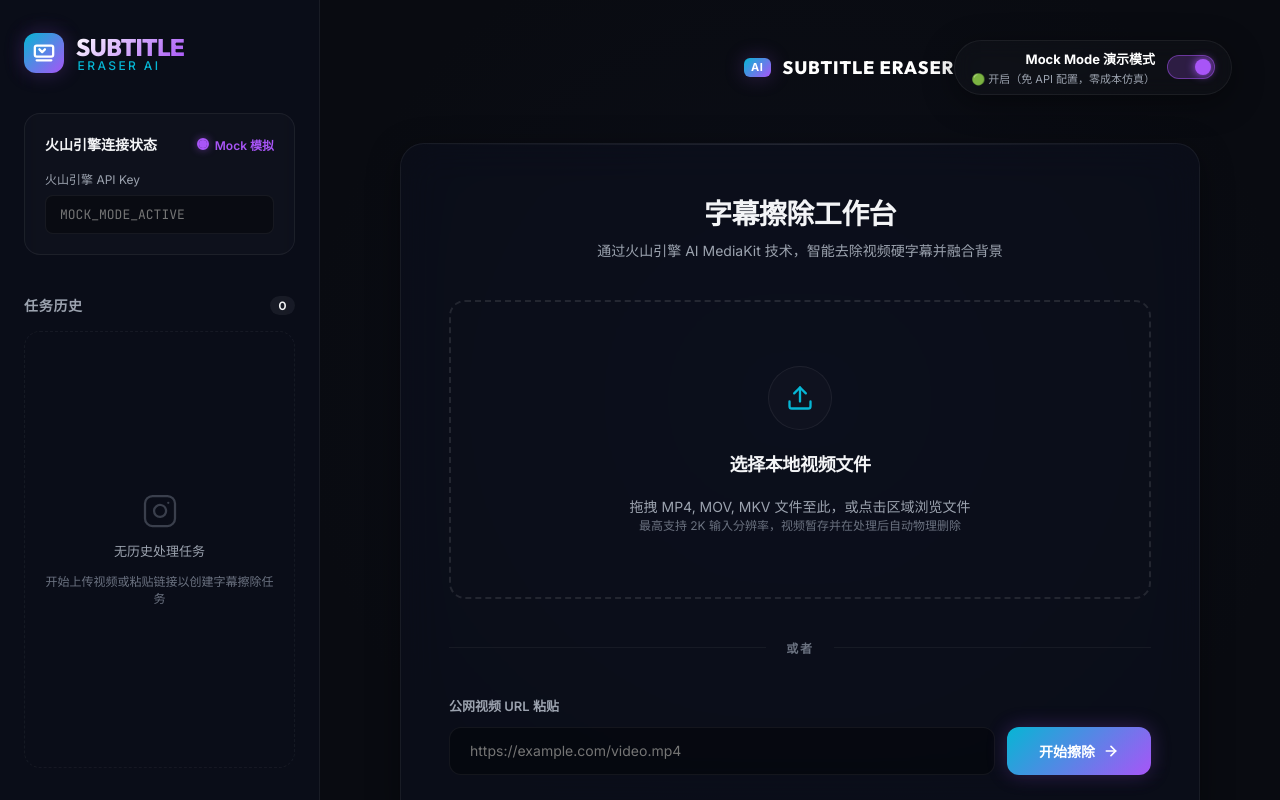
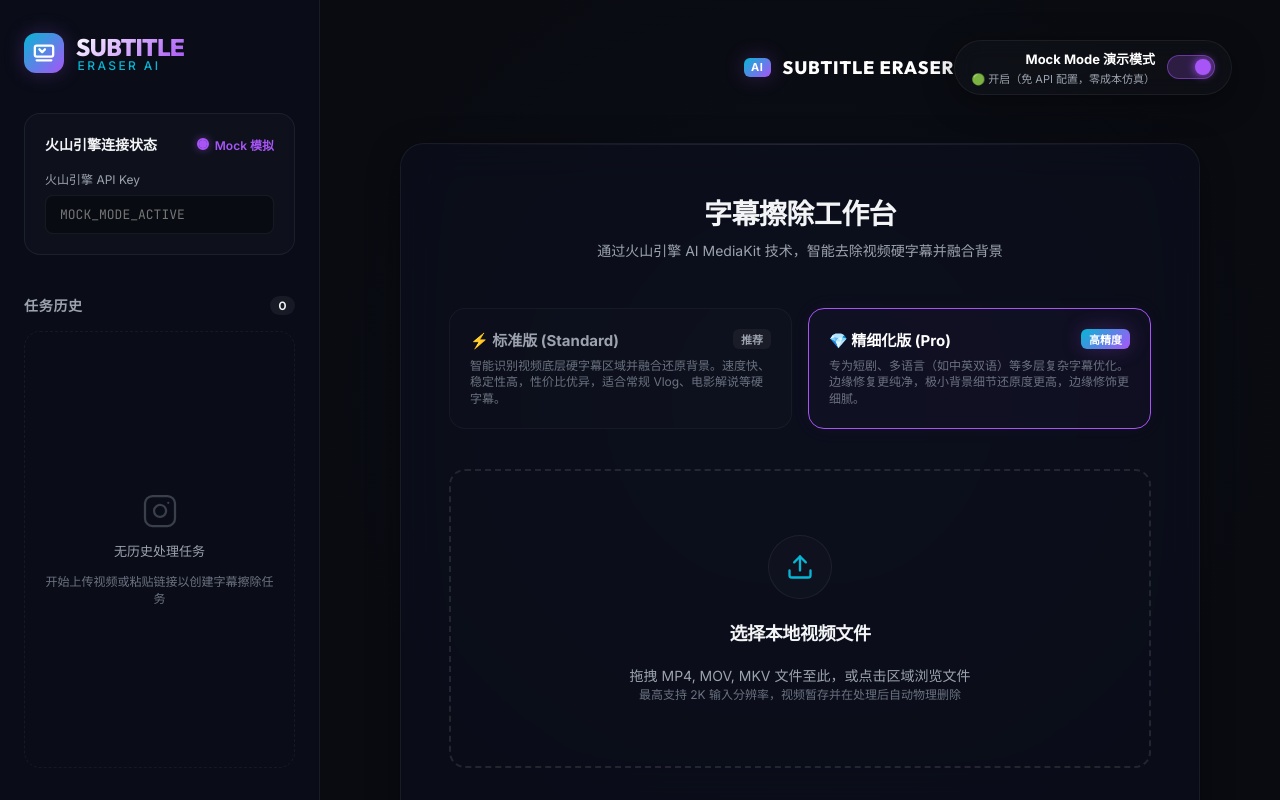
Before and after one commit to guochaopeng110-maker/EraseVideoSubtitle, a Next.js app: page / in a window 1280 px wide. Built offline with nearby package versions, Linux system fonts and the light colour scheme.

Commit message:
feat: support selectable standard and pro volcengine subtitle erase modes

```diff
--- a/src/app/api/tasks/route.ts
+++ b/src/app/api/tasks/route.ts
@@ -9,7 +9,7 @@ export async function POST(request: Request) {
     CleanupScheduler.start();
 
     const body = await request.json().catch(() => ({}));
-    const { videoUrl, mockMode, apiKey } = body;
+    const { videoUrl, mockMode, apiKey, isPro } = body;
 
     // Behavior 4: Validate parameters
     if (!videoUrl || typeof videoUrl !== 'string') {
@@ -22,7 +22,7 @@ export async function POST(request: Request) {
     // Behavior 5: If Mock Mode is active, delegate to MockVolcengineClient
     if (mockMode) {
       const client = new MockVolcengineClient();
-      const response = await client.submitEraseTask(videoUrl);
+      const response = await client.submitEraseTask(videoUrl, isPro);
       return NextResponse.json(response);
     }
 
@@ -38,7 +38,7 @@ export async function POST(request: Request) {
 
     // Delegate to RealVolcengineClient
     const client = new RealVolcengineClient(resolvedKey);
-    const response = await client.submitEraseTask(videoUrl);
+    const response = await client.submitEraseTask(videoUrl, isPro);
 
     // If Volcengine returned an API error, forward with the status code or structure
     if (!response.success && response.error) {
--- a/src/app/components/MainDashboard/MainDashboard.module.css
+++ b/src/app/components/MainDashboard/MainDashboard.module.css
@@ -587,3 +587,79 @@
   box-shadow: var(--shadow-glow);
   letter-spacing: 0.05em;
 }
+
+/* Erase Version Selector */
+.versionSelector {
+  display: grid;
+  grid-template-columns: repeat(2, 1fr);
+  gap: 1rem;
+  width: 100%;
+  margin-top: 0.5rem;
+}
+
+.versionCard {
+  background: rgba(255, 255, 255, 0.01);
+  border: 1px solid rgba(255, 255, 255, 0.04);
+  border-radius: 16px;
+  padding: 1.25rem;
+  cursor: pointer;
+  transition: all 0.3s cubic-bezier(0.16, 1, 0.3, 1);
+  display: flex;
+  flex-direction: column;
+  gap: 0.5rem;
+  text-align: left;
+  position: relative;
+  overflow: hidden;
+}
+
+.versionCard:hover {
+  background: rgba(255, 255, 255, 0.02);
+  border-color: rgba(255, 255, 255, 0.15);
+}
+
+.versionCardActive {
+  background: rgba(168, 85, 247, 0.03) !important;
+  border-color: var(--accent-purple) !important;
+  box-shadow: 0 0 20px rgba(168, 85, 247, 0.05);
+}
+
+.versionCardHeader {
+  display: flex;
+  align-items: center;
+  justify-content: space-between;
+  width: 100%;
+}
+
+.versionBadge {
+  font-size: 0.6875rem;
+  font-weight: 800;
+  padding: 0.15rem 0.5rem;
+  border-radius: 6px;
+  background: rgba(255, 255, 255, 0.05);
+  color: var(--text-secondary);
+}
+
+.versionBadgeActive {
+  background: var(--gradient-neon) !important;
+  color: #ffffff !important;
+  box-shadow: var(--shadow-glow);
+}
+
+.versionTitle {
+  font-size: 0.9375rem;
+  font-weight: 700;
+  color: var(--text-secondary);
+  display: flex;
+  align-items: center;
+  gap: 0.5rem;
+}
+
+.versionTitleActive {
+  color: #ffffff !important;
+}
+
+.versionDesc {
+  font-size: 0.75rem;
+  color: var(--text-muted);
+  line-height: 1.4;
+}
--- a/src/app/components/MainDashboard/MainDashboard.tsx
+++ b/src/app/components/MainDashboard/MainDashboard.tsx
@@ -6,6 +6,8 @@ import styles from './MainDashboard.module.css';
 interface MainDashboardProps {
   mockMode: boolean;
   onMockModeToggle: () => void;
+  isPro: boolean;
+  onIsProChange: (value: boolean) => void;
   videoUrl: string;
   onVideoUrlChange: (url: string) => void;
   onSubmit: () => void;
@@ -46,6 +48,8 @@ const pipelineSteps = [
 export default function MainDashboard({
   mockMode,
   onMockModeToggle,
+  isPro,
+  onIsProChange,
   videoUrl,
   onVideoUrlChange,
   onSubmit,
@@ -447,6 +451,43 @@ export default function MainDashboard({
                 </p>
               </div>
 
+              {/* Erase Version Selector */}
+              <div className={styles.versionSelector}>
+                <div
+                  className={`${styles.versionCard} ${!isPro ? styles.versionCardActive : ''}`}
+                  onClick={() => !uploading && onIsProChange(false)}
+                >
+                  <div className={styles.versionCardHeader}>
+                    <span className={`${styles.versionTitle} ${!isPro ? styles.versionTitleActive : ''}`}>
+                      ⚡ 标准版 (Standard)
+                    </span>
+                    <span className={`${styles.versionBadge} ${!isPro ? styles.versionBadgeActive : ''}`}>
+                      推荐
+                    </span>
+                  </div>
+                  <p className={styles.versionDesc}>
+                    智能识别视频底层硬字幕区域并融合还原背景。速度快、稳定性高，性价比优异，适合常规 Vlog、电影解说等硬字幕。
+                  </p>
+                </div>
+
+                <div
+                  className={`${styles.versionCard} ${isPro ? styles.versionCardActive : ''}`}
+                  onClick={() => !uploading && onIsProChange(true)}
+                >
+                  <div className={styles.versionCardHeader}>
+                    <span className={`${styles.versionTitle} ${isPro ? styles.versionTitleActive : ''}`}>
+                      💎 精细化版 (Pro)
+                    </span>
+                    <span className={`${styles.versionBadge} ${isPro ? styles.versionBadgeActive : ''}`}>
+                      高精度
+                    </span>
+                  </div>
+                  <p className={styles.versionDesc}>
+                    专为短剧、多语言（如中英双语）等多层复杂字幕优化。边缘修复更纯净，极小背景细节还原度更高，边缘修饰更细腻。
+                  </p>
+                </div>
+              </div>
+
               {/* Hidden File Input */}
               <input
                 type="file"
--- a/src/app/page.tsx
+++ b/src/app/page.tsx
@@ -18,6 +18,7 @@ const formatError = (err: unknown): string => {
 
 export default function Home() {
   const [mockMode, setMockMode] = useState<boolean>(true);
+  const [isPro, setIsPro] = useState<boolean>(true);
   const [apiKey, setApiKey] = useState<string>('');
   const [videoUrl, setVideoUrl] = useState<string>('');
 
@@ -180,6 +181,7 @@ export default function Home() {
           videoUrl: targetUrl,
           mockMode,
           apiKey: mockMode ? '' : apiKey,
+          isPro,
         }),
       });
 
@@ -382,6 +384,8 @@ export default function Home() {
       <MainDashboard
         mockMode={mockMode}
         onMockModeToggle={handleMockModeToggle}
+        isPro={isPro}
+        onIsProChange={setIsPro}
         videoUrl={videoUrl}
         onVideoUrlChange={handleVideoUrlChange}
         onSubmit={() => handleStartErase()}
--- a/src/app/services/volcengine/MockVolcengineClient.ts
+++ b/src/app/services/volcengine/MockVolcengineClient.ts
@@ -4,11 +4,13 @@ export class MockVolcengineClient implements VolcengineClient {
   /**
    * 模拟提交异步字幕擦除任务
    */
-  async submitEraseTask(_videoUrl: string): Promise<EraseTaskResponse> {
+  async submitEraseTask(_videoUrl: string, isPro?: boolean): Promise<EraseTaskResponse> {
     // Reference parameter to satisfy strict eslint rule in all build setups
-    console.log(`[MockVolcengineClient] Simulating task submission for video: ${_videoUrl}`);
+    console.log(`[MockVolcengineClient] Simulating task submission for video: ${_videoUrl} (isPro: ${isPro})`);
     const timestamp = Date.now();
-    const taskId = `amk-mock-erase-task-${timestamp}`;
+    const taskId = isPro
+      ? `amk-mock-erase-task-pro-${timestamp}`
+      : `amk-mock-erase-task-std-${timestamp}`;
     const requestId = `req-mock-${Math.random().toString(36).substring(2, 11)}`;
 
     return {
@@ -24,7 +26,10 @@ export class MockVolcengineClient implements VolcengineClient {
    * 提取任务ID尾部时间戳，若与当前时间差小于14秒，返回 'processing'，否则返回 'completed' 并带出产物。
    */
   async queryEraseTask(taskId: string): Promise<EraseTaskQueryResponse> {
-    const timestampPart = taskId.replace('amk-mock-erase-task-', '');
+    const timestampPart = taskId
+      .replace('amk-mock-erase-task-pro-', '')
+      .replace('amk-mock-erase-task-std-', '')
+      .replace('amk-mock-erase-task-', '');
     const timestamp = parseInt(timestampPart, 10) || Date.now();
     const elapsed = Date.now() - timestamp;
 
--- a/src/app/services/volcengine/RealVolcengineClient.ts
+++ b/src/app/services/volcengine/RealVolcengineClient.ts
@@ -2,7 +2,8 @@ import { VolcengineClient, EraseTaskResponse, EraseTaskQueryResponse } from './V
 
 export class RealVolcengineClient implements VolcengineClient {
   private apiKey: string;
-  private baseUrl = 'https://mediakit.cn-beijing.volces.com/api/v1/tools/erase-video-subtitle';
+  private standardUrl = 'https://mediakit.cn-beijing.volces.com/api/v1/tools/erase-video-subtitle';
+  private proUrl = 'https://mediakit.cn-beijing.volces.com/api/v1/tools/erase-video-subtitle-pro';
 
   constructor(apiKey: string) {
     this.apiKey = apiKey;
@@ -11,17 +12,20 @@ export class RealVolcengineClient implements VolcengineClient {
   /**
    * 提交真实异步字幕擦除任务到火山引擎
    */
-  async submitEraseTask(videoUrl: string): Promise<EraseTaskResponse> {
+  async submitEraseTask(videoUrl: string, isPro?: boolean): Promise<EraseTaskResponse> {
     try {
-      const response = await fetch(this.baseUrl, {
+      const targetUrl = isPro ? this.proUrl : this.standardUrl;
+      const requestBody = isPro
+        ? { video_url: videoUrl, mode: 'Subtitle' }
+        : { video_url: videoUrl };
+
+      const response = await fetch(targetUrl, {
         method: 'POST',
         headers: {
           'Content-Type': 'application/json',
           'Authorization': `Bearer ${this.apiKey}`,
         },
-        body: JSON.stringify({
-          video_url: videoUrl,
-        }),
+        body: JSON.stringify(requestBody),
       });
 
       const data = await response.json();
--- a/src/app/services/volcengine/VolcengineClient.ts
+++ b/src/app/services/volcengine/VolcengineClient.ts
@@ -31,8 +31,9 @@ export interface VolcengineClient {
   /**
    * 提交异步字幕擦除任务
    * @param videoUrl 待擦除字幕的 Source Video URL
+   * @param isPro 是否启用精细化版（Pro）API
    */
-  submitEraseTask(videoUrl: string): Promise<EraseTaskResponse>;
+  submitEraseTask(videoUrl: string, isPro?: boolean): Promise<EraseTaskResponse>;
 
   /**
    * 查询异步字幕擦除任务状态及结果
```
Also changed, not shown: 4 other files (tests, documents, lock files or other folders).
